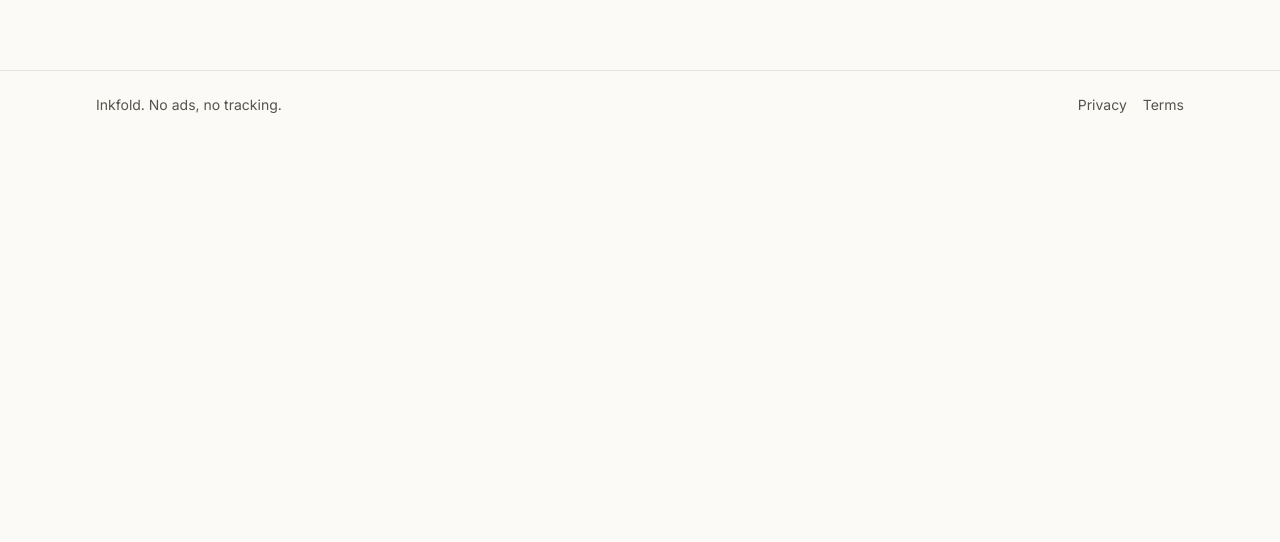
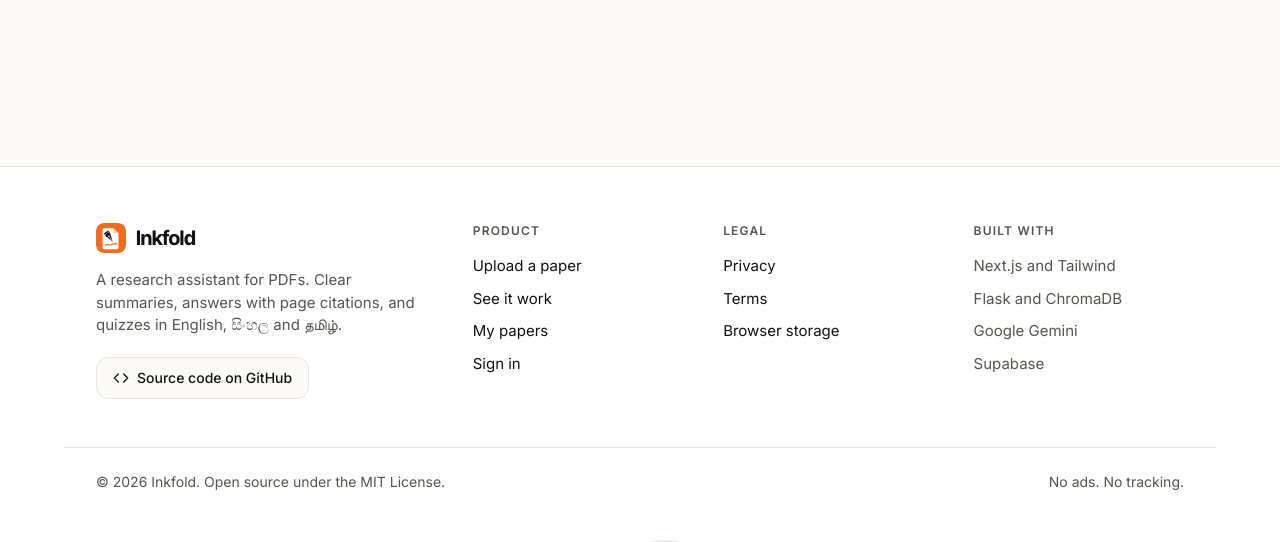
Before and after one commit to ImDenuwan/Inkfold, a Next.js app in the folder frontend/: page / in a window 1280 px wide. Shown: the part 2189-2731 px from the top of the page. Before the commit the page ends 2328 px from the top, so only its background shows below. Built offline with nearby package versions, Linux system fonts and the light colour scheme; no server answers.

Commit message:
feat: new footer with links and wordmark

```diff
--- a/frontend/app/page.jsx
+++ b/frontend/app/page.jsx
@@ -8,6 +8,7 @@ import ThemeToggle from "../components/ThemeToggle";
 import { AccountButton } from "../components/Account";
 import StorageNotice from "../components/StorageNotice";
 import { saveHistory } from "../lib/history";
+import Footer from "../components/Footer";
 
 export default function Home() {
   const [paper, setPaper] = useState(null);
@@ -29,7 +30,7 @@ export default function Home() {
   }
 
   return (
-    <div className="flex min-h-screen flex-col">
+    <div id="top" className="flex min-h-screen flex-col">
       <header className="mx-auto flex w-full max-w-6xl items-center justify-between px-4 py-5 sm:px-8">
         <Logo />
         <nav className="flex items-center gap-1 text-sm sm:gap-2">
@@ -44,15 +45,7 @@ export default function Home() {
         <Upload onUploaded={open} />
       </main>
 
-      <footer className="border-t border-line">
-        <div className="mx-auto flex max-w-6xl flex-wrap items-center justify-between gap-3 px-4 py-6 text-sm text-muted sm:px-8">
-          <span>Inkfold. No ads, no tracking.</span>
-          <nav aria-label="Legal" className="flex gap-4">
-            <a href="/privacy" className="hover:text-ink">Privacy</a>
-            <a href="/privacy#terms" className="hover:text-ink">Terms</a>
-          </nav>
-        </div>
-      </footer>
+      <Footer />
 
       <StorageNotice />
     </div>
--- /dev/null
+++ b/frontend/components/Footer.jsx
@@ -0,0 +1,63 @@
+import Logo from "./Logo";
+
+const REPO = "https://github.com/ImDenuwan/Inkfold";
+
+const COLUMNS = [
+    ["Product", [["Upload a paper", "#top"], ["See it work", "#demo"], ["My papers", "#recent"], ["Sign in", "/login"]]],
+    ["Legal", [["Privacy", "/privacy"], ["Terms", "/privacy#terms"], ["Browser storage", "/privacy#storage"]]],
+    ["Built with", [["Next.js and Tailwind", null], ["Flask and ChromaDB", null], ["Google Gemini", null], ["Supabase", null]]],
+];
+
+export default function Footer() {
+    return (
+        <footer className="relative mt-24 overflow-hidden border-t border-line bg-card">
+            <div className="mx-auto grid max-w-6xl gap-10 px-4 pt-14 sm:px-8 md:grid-cols-[1.6fr_1fr_1fr_1fr]">
+                <div>
+                    <Logo />
+                    <p className="mt-4 max-w-xs text-[15px] text-muted">
+                        A research assistant for PDFs. Clear summaries, answers with page citations, and quizzes in English, සිංහල and தமிழ்.
+                    </p>
+                    <a
+                        href={REPO}
+                        target="_blank"
+                        rel="noreferrer"
+                        className="mt-5 inline-flex items-center gap-2 rounded-xl border border-line bg-paper px-4 py-2.5 text-sm font-medium transition hover:border-ink"
+                    >
+                        <svg width="16" height="16" viewBox="0 0 24 24" fill="none" stroke="currentColor" strokeWidth="2" strokeLinecap="round" strokeLinejoin="round" aria-hidden="true"><path d="M16 18l6-6-6-6M8 6l-6 6 6 6" /></svg>
+                        Source code on GitHub
+                    </a>
+                </div>
+
+                {COLUMNS.map(([title, links]) => (
+                    <nav key={title} aria-label={title}>
+                        <h2 className="text-xs font-semibold tracking-widest text-muted">{title.toUpperCase()}</h2>
+                        <ul className="mt-4 space-y-2.5 text-[15px]">
+                            {links.map(([label, href]) => (
+                                <li key={label}>
+                                    {href ? (
+                                        <a href={href} className="transition hover:text-accent">{label}</a>
+                                    ) : (
+                                        <span className="text-muted">{label}</span>
+                                    )}
+                                </li>
+                            ))}
+                        </ul>
+                    </nav>
+                ))}
+            </div>
+
+            <div className="mx-auto mt-12 flex max-w-6xl flex-wrap items-center justify-between gap-3 border-t border-line px-4 py-6 text-sm text-muted sm:px-8">
+                <span>© 2026 Inkfold. Open source under the MIT License.</span>
+                <span>No ads. No tracking.</span>
+            </div>
+
+            {/* big faded wordmark along the bottom edge */}
+            <p
+                aria-hidden="true"
+                className="pointer-events-none -mb-[0.22em] select-none bg-gradient-to-b from-line to-transparent bg-clip-text text-center font-display text-[24vw] leading-none font-bold tracking-tighter text-transparent lg:text-[15rem]"
+            >
+                Inkfold
+            </p>
+        </footer>
+    );
+}
```
